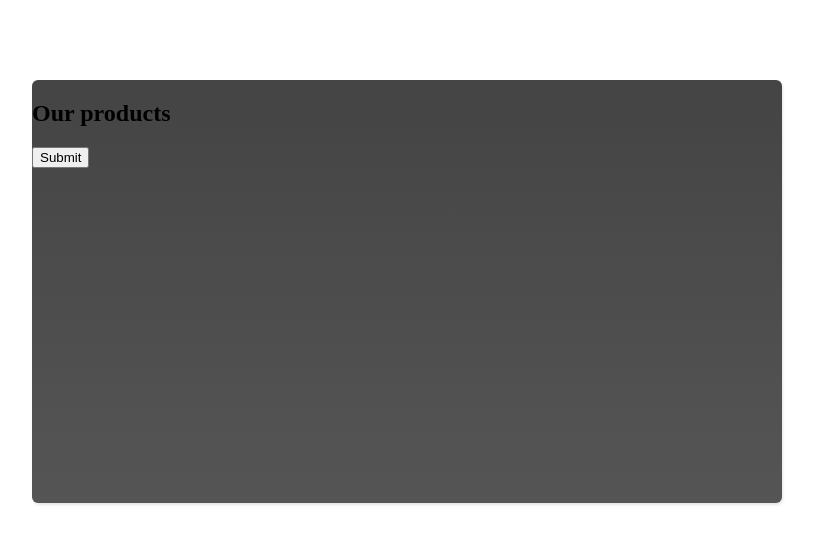
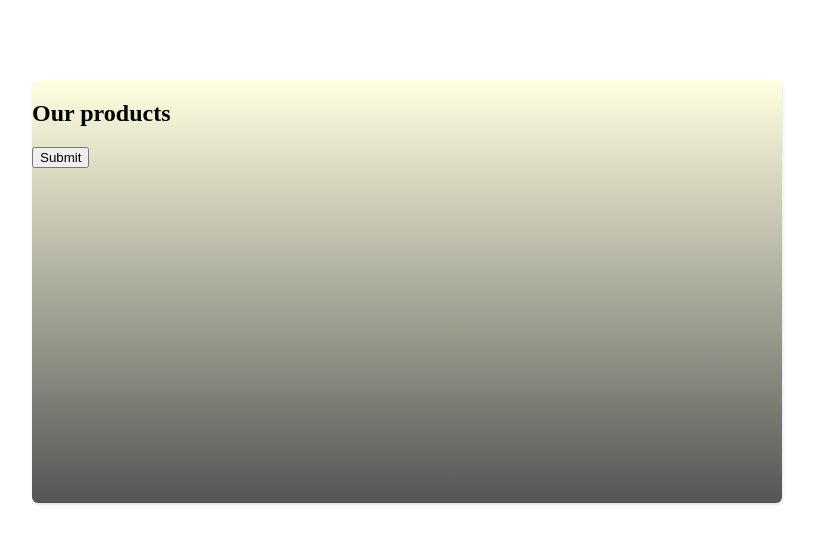
Before and after one commit to EnderDE77/web-project-swe2, a PHP site: page /clientview.php in a window 1280 px wide. Shown: the top 544 px of the page, without its empty margins (56-870 px from the left). Run offline with PHP 8.4, Linux system fonts and the light colour scheme; data comes from the database, SQL or seed files in the repository; data that the repository does not hold is empty.

Commit message:
Update client-view.css

```diff
--- a/WEB_PROJECT1/CLIENT/client-view.css
+++ b/WEB_PROJECT1/CLIENT/client-view.css
@@ -2,12 +2,12 @@
   width: 750px;
   height: 423px;
   margin: 80px;
-  background: #444;
+  background: #ccafaf;
   box-shadow: 1px 2px 3px 0px rgba(0,0,0,0.10);
   border-radius: 6px;
   display: flex;
   flex-direction: column;
-  background-image: linear-gradient(to bottom, #444, #555);
+  background-image: linear-gradient(to bottom, lightyellow, #555);
 }
 
 .buttons {
```
